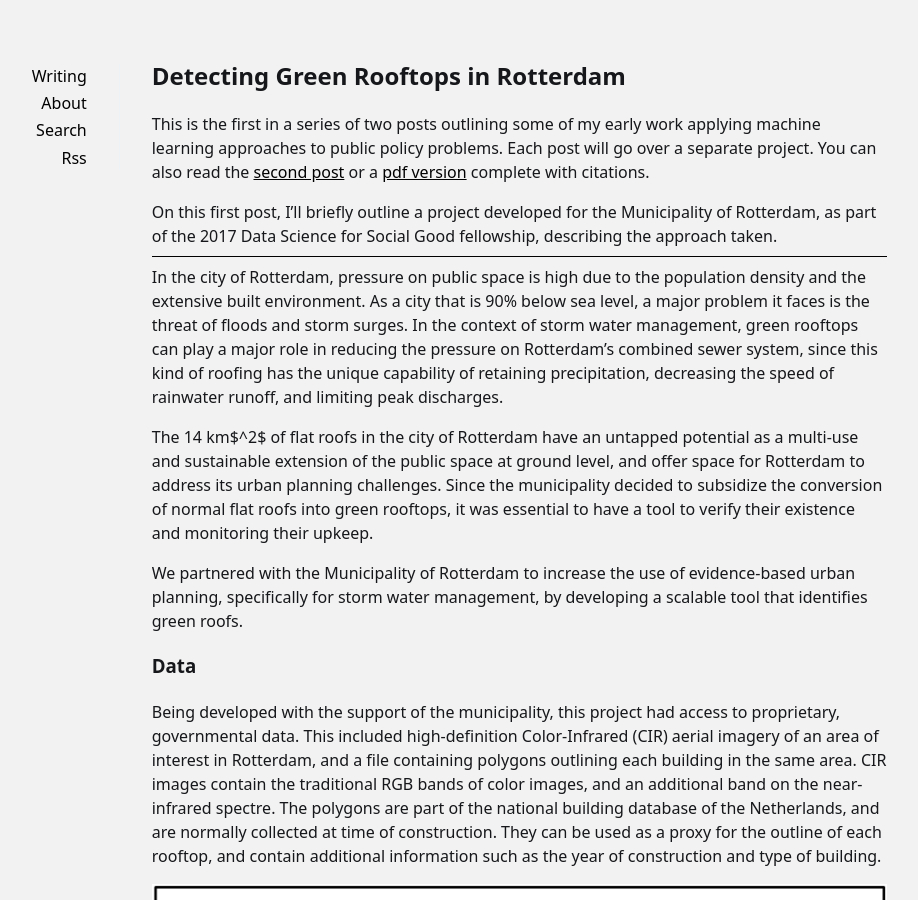
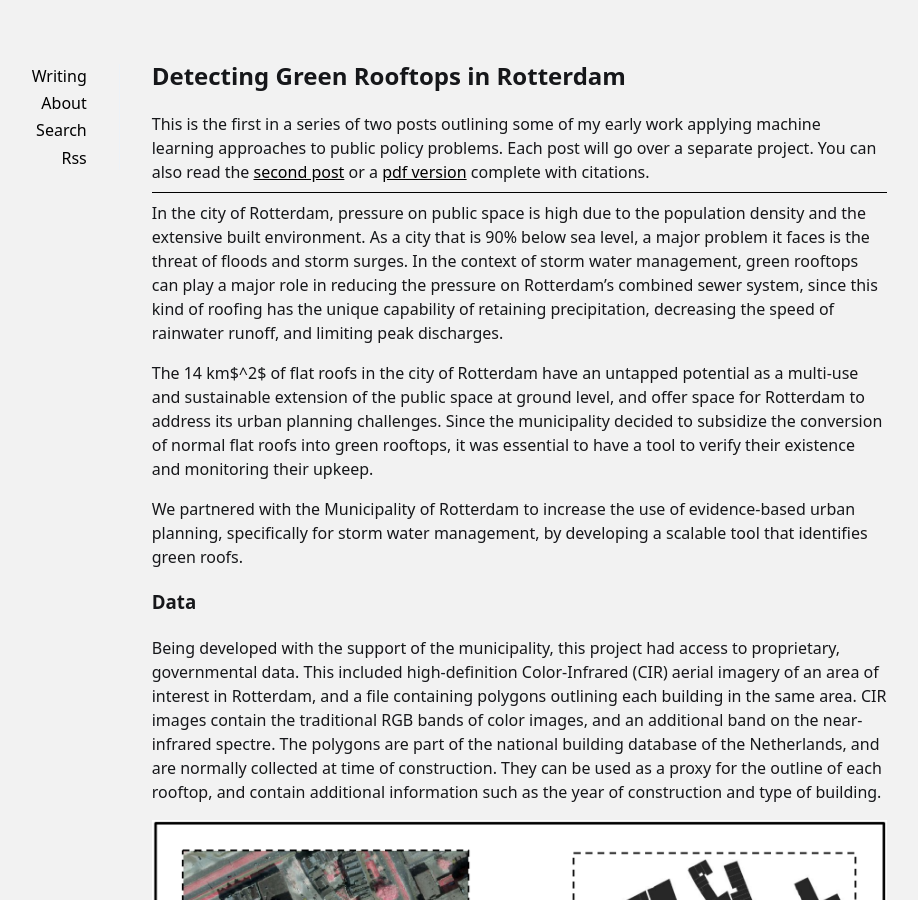
Before and after one commit to fernandeslouro/blog, a Jekyll site: the page built from _posts/2020-02-03-detecting-green-rooftops-in-rotterdam.md, in a window 1280 px wide and 900 px high. Shown: the whole window, without its empty margins (201-1119 px from the left). Built offline with Jekyll 4.4.1, drawn with Linux system fonts in a browser that asks for light colours.

Commit message:
Update 2020-02-03-detecting-green-rooftops-in-rotterdam.md

```diff
--- a/_posts/2020-02-03-detecting-green-rooftops-in-rotterdam.md
+++ b/_posts/2020-02-03-detecting-green-rooftops-in-rotterdam.md
@@ -6,7 +6,6 @@ tags: [machine-learning]
 
 This is the first in a series of two posts outlining some of my early work applying machine learning approaches to public policy problems. Each post will go over a separate project. You can also read the [second post](http://blog.louro.xyz/2020/02/05/hunting-for-illegal-swimming-pools) or a [pdf version](http://louro.xyz/ml-public-policy.pdf) complete with citations.
 
-On this first post, I'll briefly outline a project developed for the Municipality of Rotterdam, as part of the 2017 Data Science for Social Good fellowship, describing the approach taken.
 
 ***
 
```
